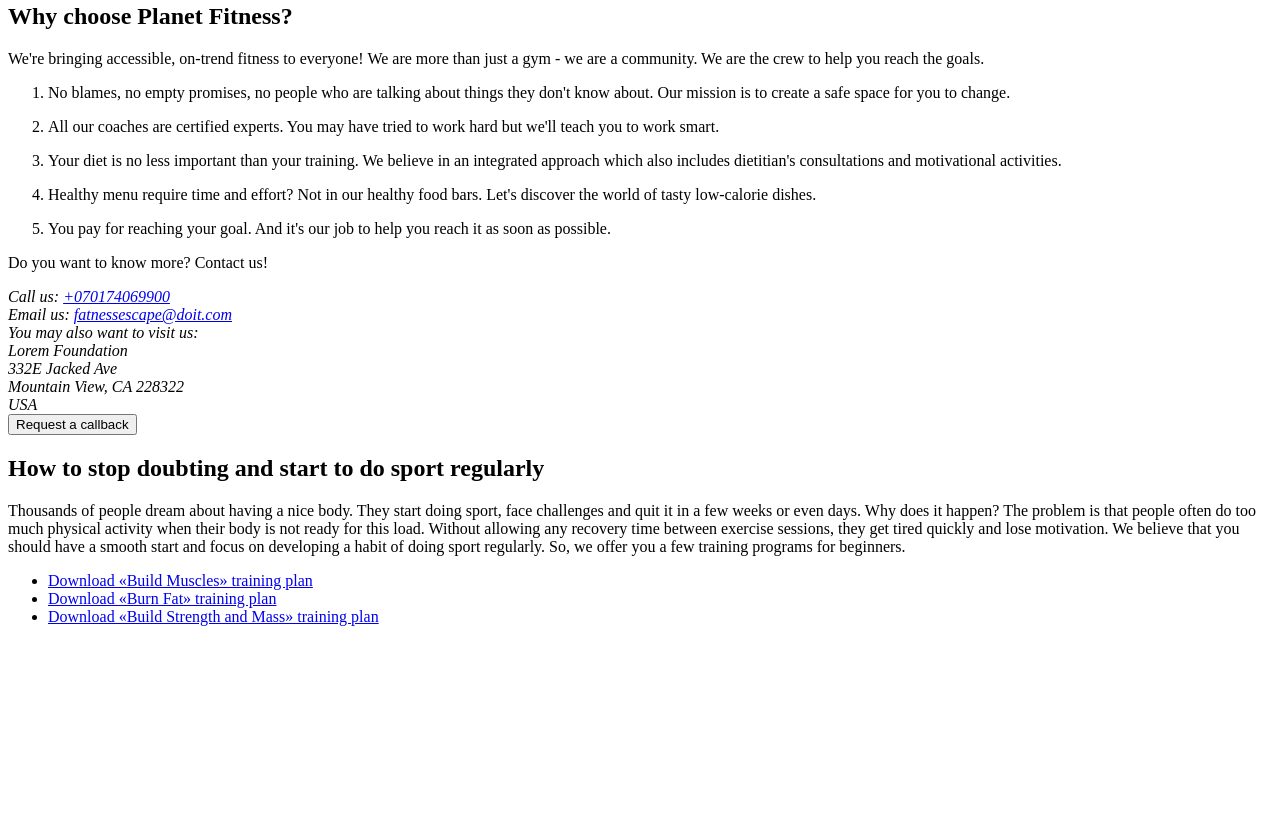
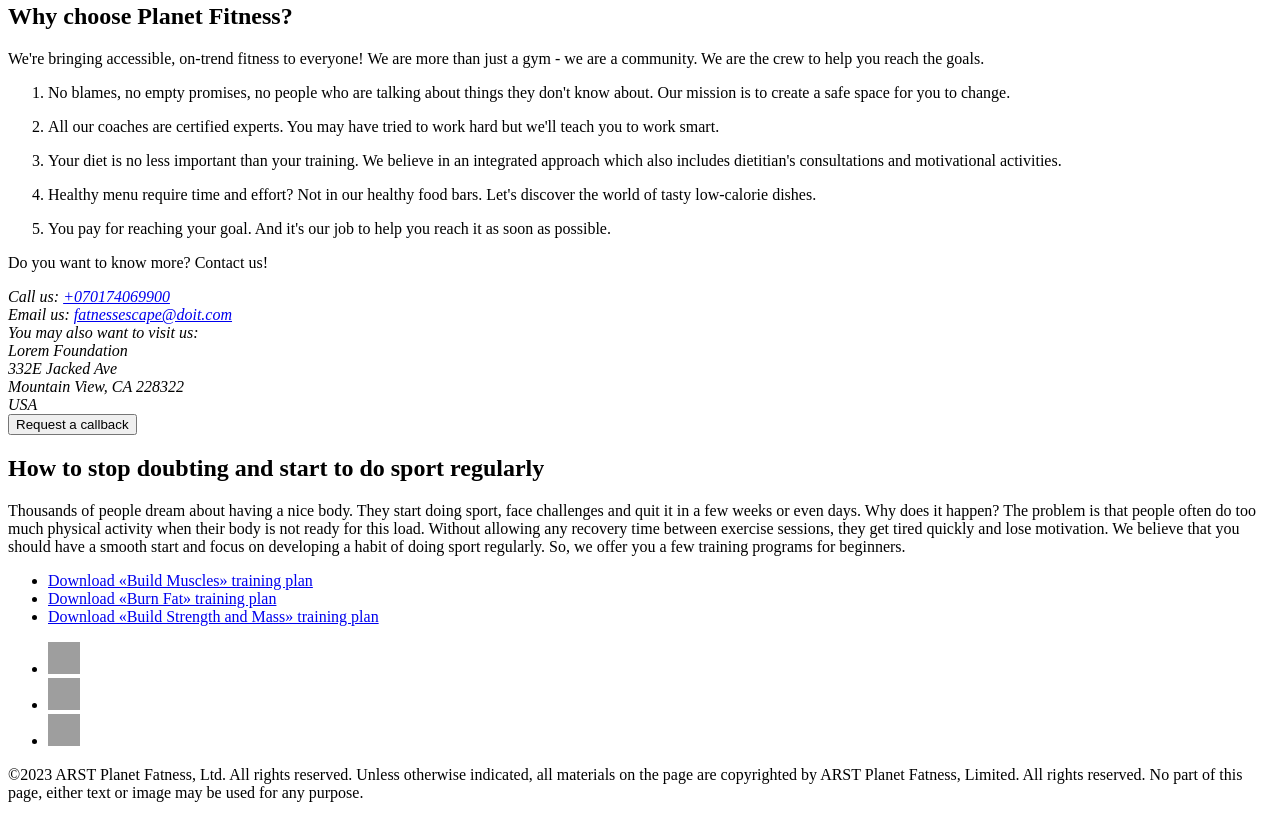
Before and after one commit to Oleksii2208/Planet-Fitness, a plain HTML site: page index.html in a window 1280 px wide. Shown: the part 1582-2400 px from the top of the page. Before the commit the page ends 2224 px from the top, so only its background shows below. Drawn offline with Linux system fonts and the light colour scheme; grey boxes are pictures that could not be loaded.

Commit message:
add footer

```diff
--- a/index.html
+++ b/index.html
@@ -3,7 +3,7 @@
   <head>
     <meta charset="UTF-8" />
     <meta name="viewport" content="width=device-width, initial-scale=1.0" />
-    <title>Planet Fitness</title>
+    <title>Planet Fitness is the place for beginners and pros!</title>
   </head>
   <body>
     <header>
@@ -29,6 +29,7 @@
         </ul>
       </nav>
     </header>
+    <main>
       <h1>Planet Fitness</h1>
       <p>
         Healthy food is delicious. Doing sport is enjoyable. You just need to
@@ -36,19 +37,19 @@
         overweight and depressed, who ate tons of junk food to seize the stress,
         those healthy-life-gurus sounded like aliens coming from another planet.
         On their planet, it must have sounded right. On my planet, eating pizza
-      was OK and jogging was exhausting. 12 years later, after I shed almost 100
-      pounds and completely changed my diet, I still believe we WERE on
+        was OK and jogging was exhausting. 12 years later, after I shed almost
+        100 pounds and completely changed my diet, I still believe we WERE on
         different planets. The thing is that once I escaped.
       </p>
       <p>
-      Now I'm a coach with 7+ years of experience who founded the chain of sport
-      clubs each having a fitness bar and assistance of psychologists, and
-      dietitians. I'm sure that nothing will work until you know where you are
-      and where you go. Possibly, you are now on the planet Fatness and want to
-      escape it. Here I am to show you the way out. The gym itself is the
-      spacecraft for you to reach a happy new life, with its fitness bars to
-      adapt your body to new conditions and with friendly crew to motivate you
-      and help on your way.
+        Now I'm a coach with 7+ years of experience who founded the chain of
+        sport clubs each having a fitness bar and assistance of psychologists,
+        and dietitians. I'm sure that nothing will work until you know where you
+        are and where you go. Possibly, you are now on the planet Fatness and
+        want to escape it. Here I am to show you the way out. The gym itself is
+        the spacecraft for you to reach a happy new life, with its fitness bars
+        to adapt your body to new conditions and with friendly crew to motivate
+        you and help on your way.
       </p>
       <h2 id="clubs">Find us near you</h2>
       <p>
@@ -70,10 +71,10 @@
           />
           <h3>PF Power Zone</h3>
           <p>
-          With full access membership you'll gain access to our state of the art
-          gym floor and become a part of a supportive fitness community. Feel
-          confident and strong, with equipment to challenge every level of
-          fitness.
+            With full access membership you'll gain access to our state of the
+            art gym floor and become a part of a supportive fitness community.
+            Feel confident and strong, with equipment to challenge every level
+            of fitness.
           </p>
           <a href="https://goo.gl/maps/qBnEfK5AingPLZgb9" target="_blank"
             >Open in Google Maps</a
@@ -103,9 +104,9 @@
           />
           <h3>PF Body Sculpting</h3>
           <p>
-          Our 1 on 1 private training is the best choice for people looking for
-          a personalized program based on their goals. You will have your own
-          training room with one of our experienced fitness coaches.
+            Our 1 on 1 private training is the best choice for people looking
+            for a personalized program based on their goals. You will have your
+            own training room with one of our experienced fitness coaches.
           </p>
           <a href="https://goo.gl/maps/UZqkiUqS6eWL5DJd7" target="_blank"
             >Open in Google Maps</a
@@ -114,9 +115,9 @@
       </ul>
       <h2 id="benefits">Why choose Planet Fitness?</h2>
       <p>
-      We're bringing accessible, on-trend fitness to everyone! We are more than
-      just a gym - we are a community. We are the crew to help you reach the
-      goals.
+        We're bringing accessible, on-trend fitness to everyone! We are more
+        than just a gym - we are a community. We are the crew to help you reach
+        the goals.
       </p>
       <ol>
         <li>
@@ -128,15 +129,15 @@
         </li>
         <li>
           <p>
-          All our coaches are certified experts. You may have tried to work hard
-          but we'll teach you to work smart.
+            All our coaches are certified experts. You may have tried to work
+            hard but we'll teach you to work smart.
           </p>
         </li>
         <li>
           <p>
             Your diet is no less important than your training. We believe in an
-          integrated approach which also includes dietitian's consultations and
-          motivational activities.
+            integrated approach which also includes dietitian's consultations
+            and motivational activities.
           </p>
         </li>
         <li>
@@ -147,8 +148,8 @@
         </li>
         <li>
           <p>
-          You pay for reaching your goal. And it's our job to help you reach it
-          as soon as possible.
+            You pay for reaching your goal. And it's our job to help you reach
+            it as soon as possible.
           </p>
         </li>
       </ol>
@@ -156,7 +157,8 @@
       <address>
         Call us: <a href="tel:+070174069900">+070174069900</a> <br />
         Email us:
-      <a href="mailto:fatnessescape@doit.com">fatnessescape@doit.com</a> <br />
+        <a href="mailto:fatnessescape@doit.com">fatnessescape@doit.com</a>
+        <br />
         You may also want to visit us: <br />
         Lorem Foundation <br />
         332E Jacked Ave <br />
@@ -164,16 +166,18 @@
         USA
       </address>
       <button type="button">Request a callback</button>
-    <h2 id="programs">How to stop doubting and start to do sport regularly</h2>
+      <h2 id="programs">
+        How to stop doubting and start to do sport regularly
+      </h2>
       <p>
         Thousands of people dream about having a nice body. They start doing
         sport, face challenges and quit it in a few weeks or even days. Why does
-      it happen? The problem is that people often do too much physical activity
-      when their body is not ready for this load. Without allowing any recovery
-      time between exercise sessions, they get tired quickly and lose
-      motivation. We believe that you should have a smooth start and focus on
-      developing a habit of doing sport regularly. So, we offer you a few
-      training programs for beginners.
+        it happen? The problem is that people often do too much physical
+        activity when their body is not ready for this load. Without allowing
+        any recovery time between exercise sessions, they get tired quickly and
+        lose motivation. We believe that you should have a smooth start and
+        focus on developing a habit of doing sport regularly. So, we offer you a
+        few training programs for beginners.
       </p>
       <ul>
         <li>
@@ -201,5 +205,43 @@
           >
         </li>
       </ul>
+    </main>
+    <footer>
+      <ul>
+        <li>
+          <a href="https://www.instagram.com/" target="_blank"
+            ><img
+              src="https://ac.goit.global/fullstack/html-css-v2/module-1/autocheck/b04insta.svg"
+              alt="Instagram"
+              width="32"
+              height="32"
+          /></a>
+        </li>
+        <li>
+          <a href="https://www.facebook.com/" target="_blank"
+            ><img
+              src="https://ac.goit.global/fullstack/html-css-v2/module-1/autocheck/b04facebook.svg"
+              alt="Facebook"
+              width="32"
+              height="32"
+          /></a>
+        </li>
+        <li>
+          <a href="https://www.youtube.com/" target="_blank"
+            ><img
+              src="https://ac.goit.global/fullstack/html-css-v2/module-1/autocheck/b04youtube.svg"
+              alt="YouTube"
+              width="32"
+              height="32"
+          /></a>
+        </li>
+      </ul>
+      <p>
+        &copy;2023 ARST Planet Fatness, Ltd. All rights reserved. Unless
+        otherwise indicated, all materials on the page are copyrighted by ARST
+        Planet Fatness, Limited. All rights reserved. No part of this page,
+        either text or image may be used for any purpose.
+      </p>
+    </footer>
   </body>
 </html>
```
Lines whose indentation alone changed are shown as unchanged.
